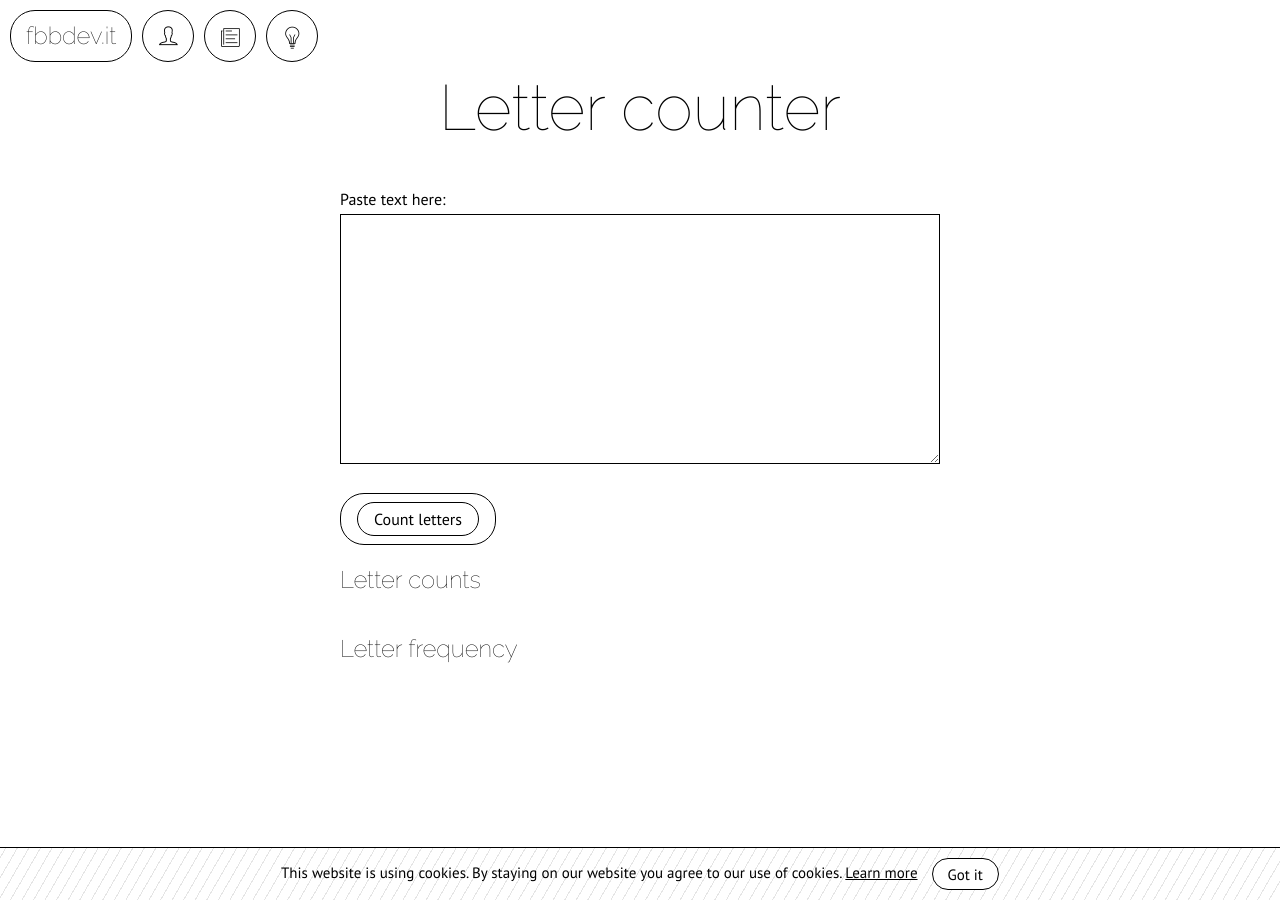
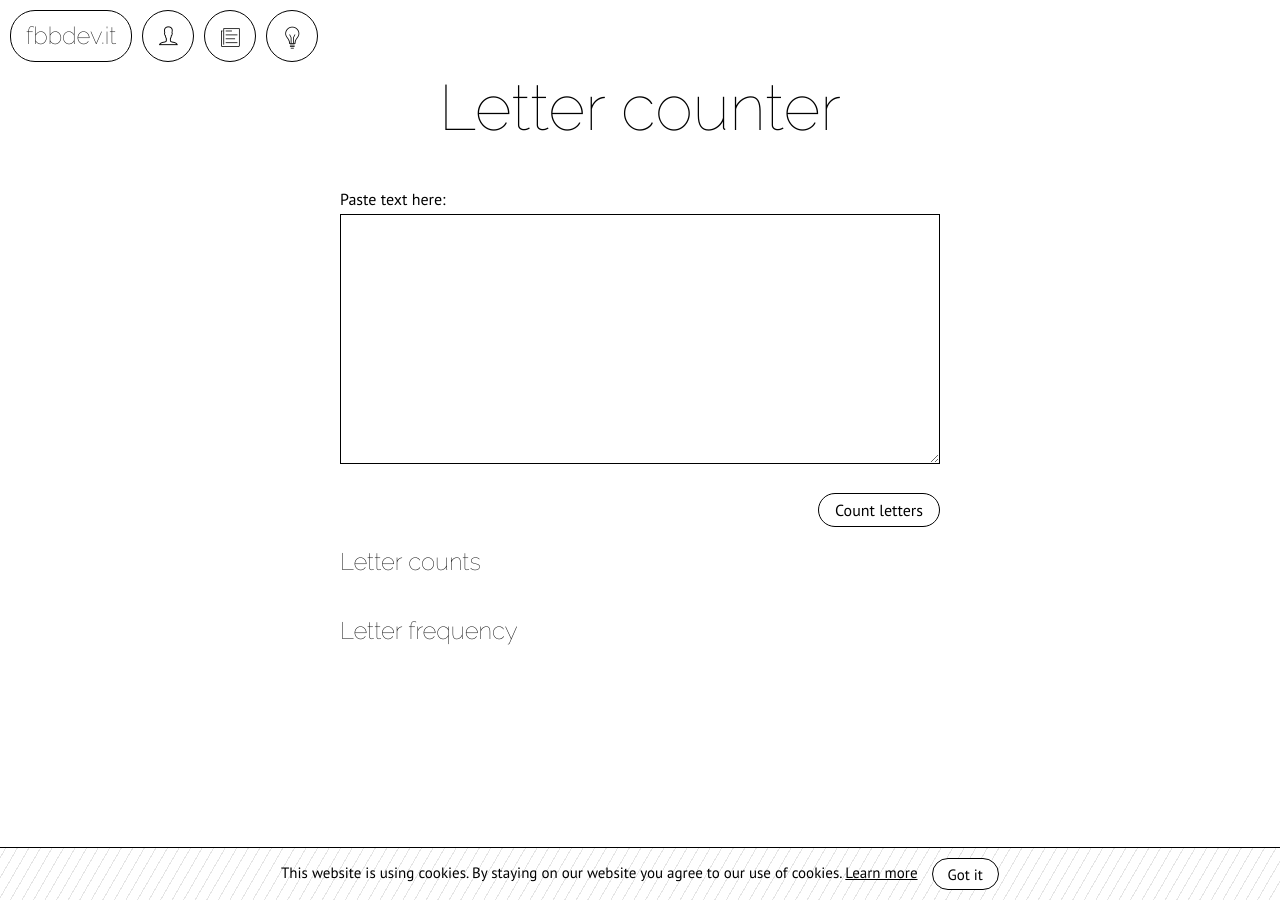
Before and after one commit to fbbdev/fbbdev.github.io, a Jekyll site: the page built from _tools/letters.html, in a window 1280 px wide. Built offline with Jekyll 4.4.1, drawn with Linux system fonts in a browser that asks for light colours.

Commit message:
Fix button style in letter counter

```diff
--- a/_tools/letters.html
+++ b/_tools/letters.html
@@ -68,7 +68,7 @@ style: |
 <p>
     Paste text here:<br>
     <textarea id="text"></textarea>
-    <div class="button" style="text-align: right;">
+    <div style="text-align: right;">
         <div id="spinner" style="display: none;">
             <div class="bounce1"></div>
             <div class="bounce2"></div>
```
